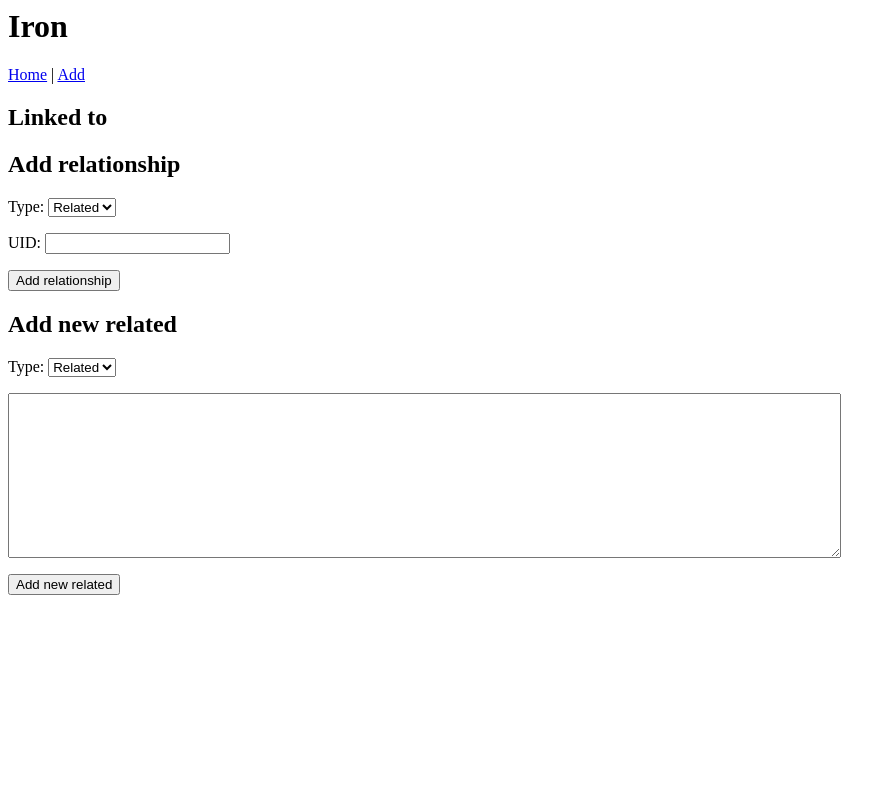
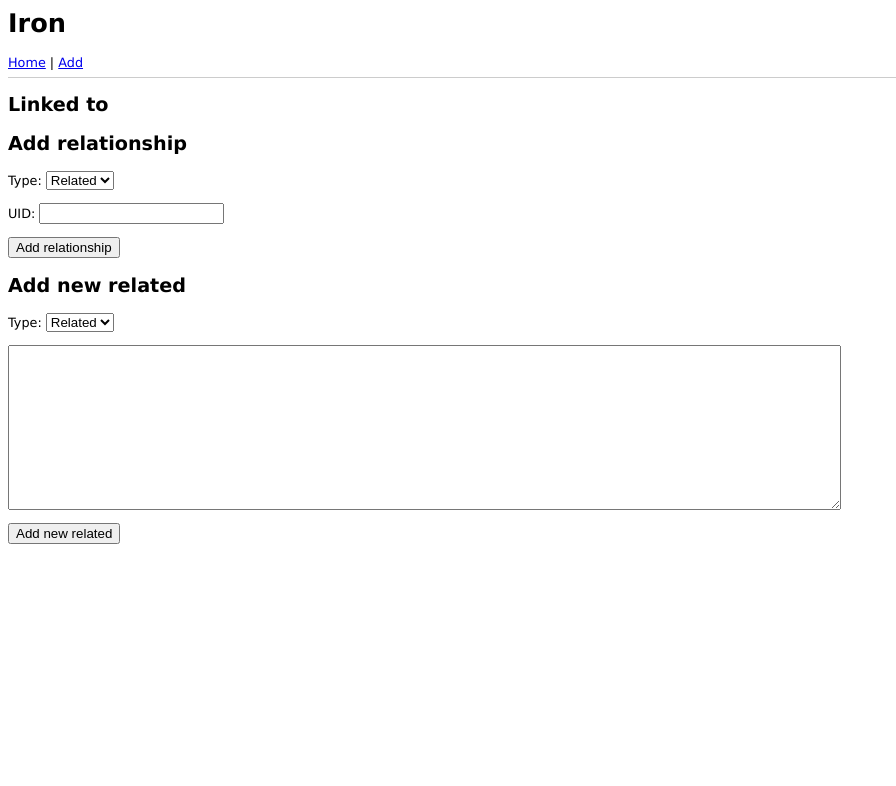
Before and after one commit to srynot4sale/iron, a PHP site: template www/views/page.php in a window 1280 px wide. Shown: the top 786 px of the page, without its empty margins (0-896 px from the left). Run offline with PHP 8.4, Linux system fonts and the light colour scheme; the template is opened without the code that fills it, so the values that code supplies are empty.

Commit message:
www/header.tpl.php: Adding some basic styling

```diff
--- a/www/header.tpl.php
+++ b/www/header.tpl.php
@@ -1,6 +1,25 @@
 <html>
 <head>
     <title>Iron</title>
+
+    <style>
+        body, h1, h2
+        {
+            font-family: Verdana, "sans-serif";
+        }
+
+        body, td
+        {
+            font-size: 80%;
+        }
+
+        #header
+        {
+            padding-bottom: 0.5em;
+            margin-bottom: 1em;
+            border-bottom: 1px solid #ccc;
+        }
+    </style>
 </head>
 
 <body>
```
